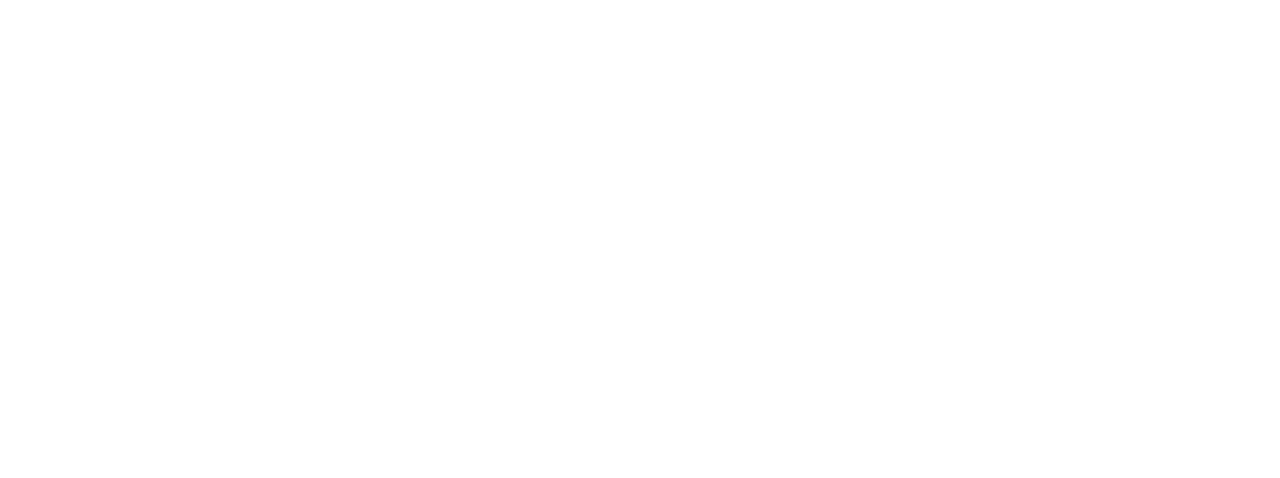
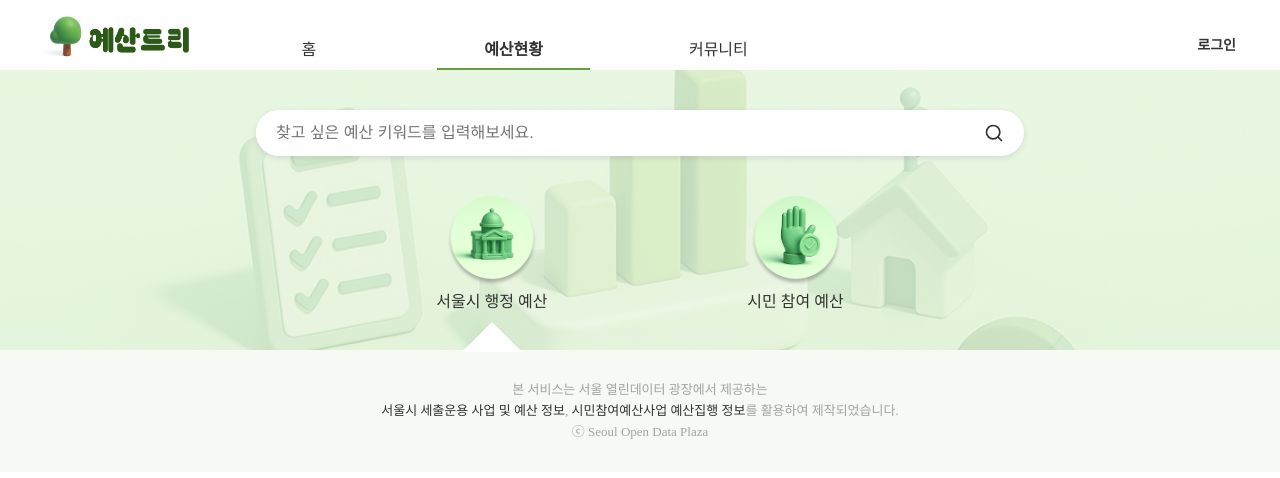
Before and after one commit to Heesu01/YesanTree, a React (Vite) app: page /budget/admin in a window 1280 px wide. Before the commit this address had no page. Shown: the top 478 px of the page. Built offline with nearby package versions, Linux system fonts and the light colour scheme; a web font is replaced by a local one.

Commit message:
feat: 예산탭 컴포넌트 UI구현

```diff
--- a/src/App.tsx
+++ b/src/App.tsx
@@ -6,7 +6,8 @@
 import ScrollToTop from "./components/ScrollToTop";
 import Layout from "./components/Layout";
 import MainPage from "./pages/MainPage";
-import BudgetPage from "./pages/Budget";
+import AdminBudgetPage from "./pages/AdminBudget";
+import CitizenBudgetPage from "./pages/CitizenBudget";
 import CommunityPage from "./pages/Community";
 import WritePage from "./pages/Write";
 import PostDetailPage from "./pages/PostDetail";
@@ -20,7 +21,8 @@
         <Routes>
           <Route element={<Layout />}>
             <Route path="/" element={<MainPage />} />
-            <Route path="/budget" element={<BudgetPage />} />
+            <Route path="/budget/admin" element={<AdminBudgetPage />} />
+            <Route path="/budget/citizen" element={<CitizenBudgetPage />} />
             <Route path="/community" element={<CommunityPage />} />
             <Route path="/write" element={<WritePage />} />
             <Route path="/community/:id" element={<PostDetailPage />} />
--- /dev/null
+++ b/src/components/BudgetTab.tsx
@@ -0,0 +1,160 @@
+import styled from "styled-components";
+import { useNavigate, useLocation } from "react-router-dom";
+import { useState } from "react";
+import { FiSearch } from "react-icons/fi";
+import home from "../assets/home.png";
+import AdminIcon from "../assets/admin.png";
+import CitizenIcon from "../assets/citizen.png";
+
+const BudgetTab = () => {
+  const [searchValue, setSearchValue] = useState("");
+  const navigate = useNavigate();
+  const location = useLocation();
+
+  const handleSearch = () => {
+    console.log("검색:", searchValue);
+  };
+
+  const isAdmin = location.pathname.includes("/budget/admin");
+  const isCitizen = location.pathname.includes("/budget/citizen");
+
+  return (
+    <SectionWrapper>
+      <HeroImage src={home} alt="메인 이미지" />
+      <SearchBarWrapper>
+        <SearchInput
+          type="text"
+          value={searchValue}
+          onChange={(e) => setSearchValue(e.target.value)}
+          placeholder="찾고 싶은 예산 키워드를 입력해보세요."
+        />
+        <SearchButton onClick={handleSearch}>
+          <FiSearch size={20} />
+        </SearchButton>
+      </SearchBarWrapper>
+
+      <TabWrapper>
+        <TabContainer>
+          <Tab onClick={() => navigate("/budget/admin")}>
+            <Icon src={AdminIcon} alt="행정" />
+            <TabLabel>서울시 행정 예산</TabLabel>
+          </Tab>
+          {isAdmin && <Triangle />}
+        </TabContainer>
+
+        <TabContainer>
+          <Tab onClick={() => navigate("/budget/citizen")}>
+            <Icon src={CitizenIcon} alt="시민" />
+            <TabLabel>시민 참여 예산</TabLabel>
+          </Tab>
+          {isCitizen && <Triangle />}
+        </TabContainer>
+      </TabWrapper>
+    </SectionWrapper>
+  );
+};
+
+export default BudgetTab;
+
+const SectionWrapper = styled.div`
+  display: flex;
+  flex-direction: column;
+  align-items: center;
+  background: #e9f5e8;
+  padding: 40px 0;
+  height: 280px;
+  position: relative;
+  z-index: 0;
+`;
+
+const HeroImage = styled.img`
+  width: 100%;
+  height: 100%;
+  object-fit: cover;
+  position: absolute;
+  top: 0;
+  left: 0;
+  opacity: 0.2;
+  z-index: 0;
+`;
+
+const SearchBarWrapper = styled.div`
+  display: flex;
+  width: 60%;
+  max-width: 800px;
+  background: white;
+  border-radius: 999px;
+  box-shadow: 0 2px 6px rgba(0, 0, 0, 0.1);
+  overflow: hidden;
+  z-index: 1;
+`;
+
+const SearchInput = styled.input`
+  flex: 1;
+  padding: 14px 20px;
+  font-size: 16px;
+  border: none;
+  outline: none;
+`;
+
+const SearchButton = styled.button`
+  padding: 0 20px;
+  background: none;
+  border: none;
+  font-size: 20px;
+  cursor: pointer;
+  display: flex;
+  align-items: center;
+  justify-content: center;
+`;
+
+const TabWrapper = styled.div`
+  display: flex;
+  justify-content: center;
+  gap: 200px;
+  margin-top: 40px;
+  z-index: 1;
+`;
+
+const Tab = styled.div`
+  display: flex;
+  flex-direction: column;
+  align-items: center;
+  cursor: pointer;
+  transition: transform 0.2s ease;
+
+  &:hover {
+    transform: scale(1.05);
+  }
+`;
+
+const Icon = styled.img`
+  width: 90px;
+  height: 90px;
+  object-fit: contain;
+`;
+
+const TabLabel = styled.div`
+  margin-top: 8px;
+  color: #333;
+  font-family: ${({ theme }) => theme.fonts.title.fontFamily};
+`;
+
+const TabContainer = styled.div`
+  display: flex;
+  flex-direction: column;
+  align-items: center;
+  position: relative;
+`;
+
+const Triangle = styled.div`
+  position: absolute;
+  bottom: -37%;
+  left: 50%;
+  transform: translateX(-50%) rotate(180deg);
+  width: 0;
+  height: 0;
+  border-left: 30px solid transparent;
+  border-right: 30px solid transparent;
+  border-top: 30px solid #ffffff;
+`;
--- a/src/components/Header.tsx
+++ b/src/components/Header.tsx
@@ -24,10 +24,16 @@
           <StyledLink to="/" $active={currentPath === "/"}>
             홈
           </StyledLink>
-          <StyledLink to="/budget" $active={currentPath === "/budget"}>
+          <StyledLink
+            to="/budget/admin"
+            $active={currentPath.startsWith("/budget")}
+          >
             예산현황
           </StyledLink>
-          <StyledLink to="/community" $active={currentPath === "/community"}>
+          <StyledLink
+            to="/community"
+            $active={currentPath.startsWith("/community")}
+          >
             커뮤니티
           </StyledLink>
         </Nav>
--- /dev/null
+++ b/src/pages/AdminBudget.tsx
@@ -0,0 +1,11 @@
+import BudgetTab from "../components/BudgetTab";
+
+const AdminBudget = () => {
+  return (
+    <>
+      <BudgetTab />
+    </>
+  );
+};
+
+export default AdminBudget;
--- a/src/pages/Budget.tsx
+++ /dev/null
@@ -1,5 +0,0 @@
-const Budget = () => {
-  return <div></div>;
-};
-
-export default Budget;
--- /dev/null
+++ b/src/pages/CitizenBudget.tsx
@@ -0,0 +1,11 @@
+import BudgetTab from "../components/BudgetTab";
+
+const CitizenBudget = () => {
+  return (
+    <div>
+      <BudgetTab />
+    </div>
+  );
+};
+
+export default CitizenBudget;
```
Also changed, not shown: src/assets/admin.png (added), src/assets/citizen.png (added).
